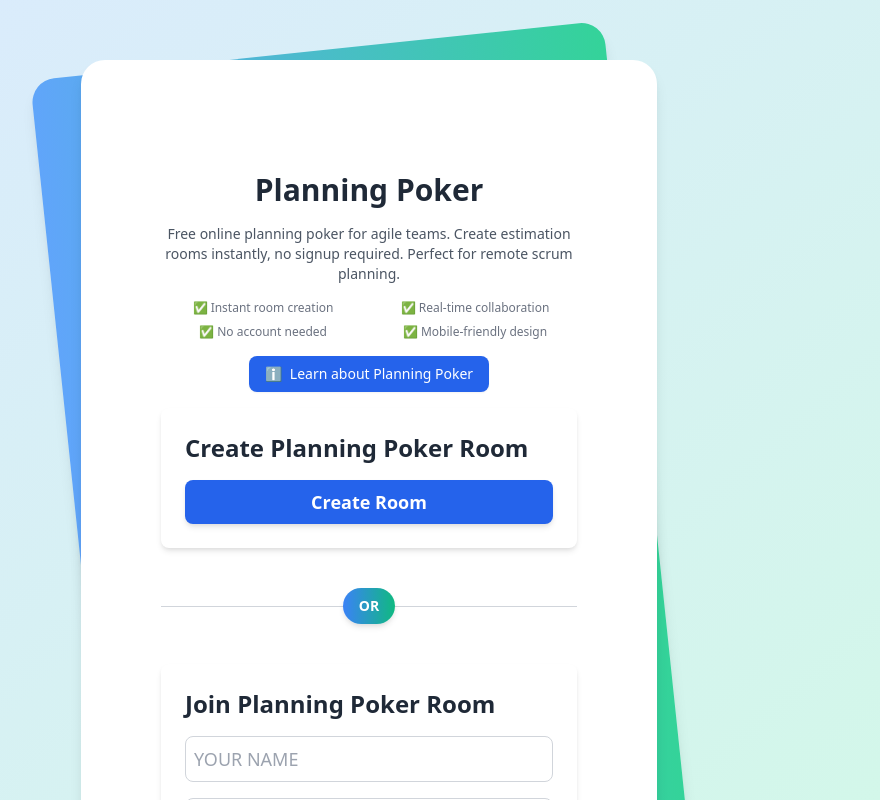
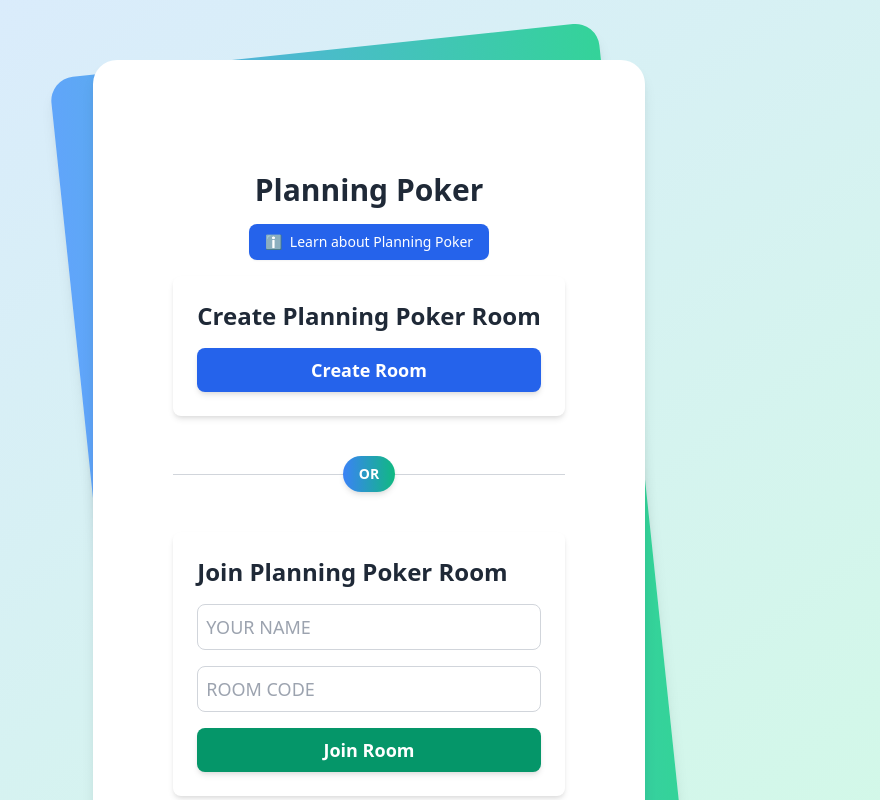
Before and after one commit to kumarnarendiran2000/Planning-Poker-App, a React (Vite) app: page / in a window 1280 px wide. Shown: the top 800 px of the page, without its empty margins (271-1151 px from the left). Built offline with nearby package versions, Linux system fonts and the light colour scheme; no server answers; the database is empty.

Commit message:
feat: Remove redundant introductory text and features from Home component for a cleaner UI

```diff
--- a/src/App.jsx
+++ b/src/App.jsx
@@ -73,19 +73,6 @@ function Home() {
             <div className="divide-y divide-gray-200">
               <div className="py-8 text-base leading-6 space-y-4 text-gray-700 sm:text-lg sm:leading-7">
                 <h1 className="text-3xl font-bold text-center mb-4 text-gray-800">Planning Poker</h1>
-
-                <div className="text-center mb-6">
-                  <p className="text-sm text-gray-600 mb-4">
-                    Free online planning poker for agile teams. Create estimation rooms instantly,
-                    no signup required. Perfect for remote scrum planning.
-                  </p>
-                  <div className="grid grid-cols-2 gap-2 text-xs text-gray-500 mb-4">
-                    <div>✅ Instant room creation</div>
-                    <div>✅ Real-time collaboration</div>
-                    <div>✅ No account needed</div>
-                    <div>✅ Mobile-friendly design</div>
-                  </div>
-                </div>
 
                 {/* Action buttons */}
                 <div className="flex flex-wrap justify-center gap-3 mb-6">
```
